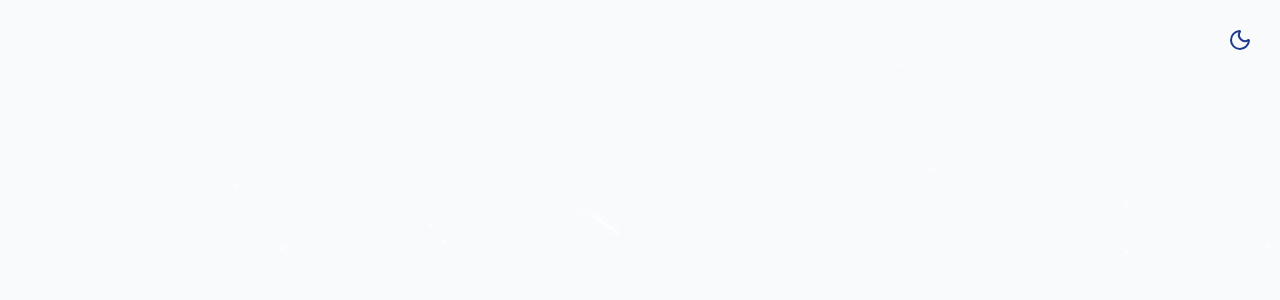
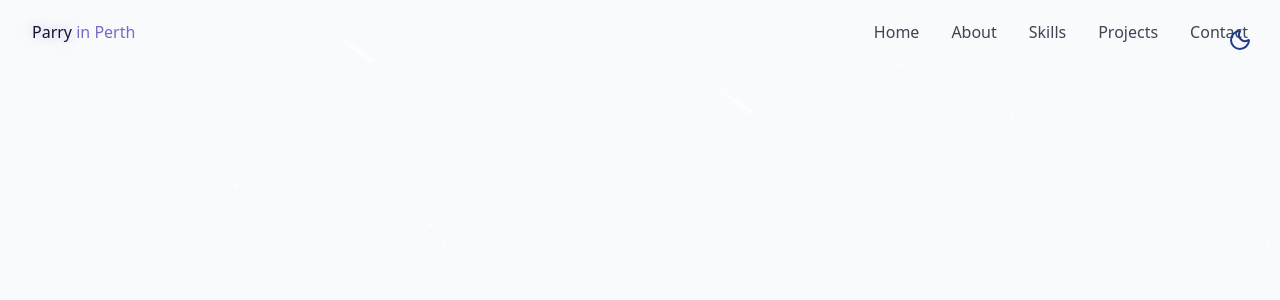
Before and after one commit to pawanjotsingh10/react-portfolio, a React (Vite) app: page / in a window 1280 px wide. Shown: the top 300 px of the page. Built offline with nearby package versions, Linux system fonts and the light colour scheme.

Commit message:
Implemented navbar- for bigger and smaller screens- implemented menu button for smaller screens

```diff
--- /dev/null
+++ b/src/components/NavBar.jsx
@@ -0,0 +1,79 @@
+import { Menu, X } from "lucide-react"
+import { useEffect, useState } from "react"
+
+const navItems=[
+    {name:"Home",href:"#home"},
+    {name:"About",href:"#about"},
+    {name:"Skills",href:"#skills"},
+    {name:"Projects",href:"#projects"},
+    {name:"Contact",href:"#contact"},
+
+]
+
+
+export const NavBar=()=>{
+
+    const [isScrolled,setIsScrolled]=useState(false)
+    const [isMenuOpen,setIsMenuOpen]=useState(false)
+
+    useEffect(()=>{
+        const handleScroll=()=>{
+            setIsScrolled(window.screenY>10)
+        }
+
+        window.addEventListener("scroll",handleScroll)
+        return()=> window.removeEventListener("scroll",handleScroll)
+        // To take care of memory leaks/stacking of event listeners
+
+    },[])
+
+    return <nav className={`fixed w-full z-40 transition-all duration-300
+                ${isScrolled? "py-3 bg-background/80 backdrop-blue-md shadow-xs": "py-5"}`}>
+                    {/* when scrolled nav bar will get thin and opacity will be little less */}
+                    <div className="container flex items-center justify-between">
+                        <a className="text-xl-bold text-primary flex items-center" href="#home">
+                            <span className="relative z-10">
+                                <span className="text-glow text-foreground">Parry</span>{" "}
+                                in Perth
+                            </span>
+                        </a>
+
+                        {/* Desktop nav */}
+                        <div className="hidden md:flex space-x-8">
+                            {/* Hide the nav items in screens smaller than md*/}
+                            {navItems.map((item,key)=>(
+                                <a key={item.key} href={item.href} className="text-foreground/80 hover:text-primary transition-colors duration-300">
+                                    {item.name}
+                                </a>
+                            ))}
+                        </div>
+
+                        {/* mobile nav */}
+                        <button
+                        onClick={()=> setIsMenuOpen((prev)=> !prev)}
+                        className="md:hidden p-2 text-foreground z-50"
+                        // button is visible only on small screens
+                        aria-label={isMenuOpen?"Close Menu":"Open Menu"}
+                        >
+                            {isMenuOpen? <X size={24}/> : <Menu size={24}/>}
+                            </button>
+                        <div className={`fixed inset-0 bg-background/1 backdrop-blur-md z-40 flex flex-col items-center justify-center
+                                        transition all duration-300 md:hidden
+                                        ${isMenuOpen? "opacity-100 pointer-events-auto":"opacity-0 pointer-events-none"}`}>
+                                        {/* inset-0 is shortcut for top-0 right-0 bottom-0 left-0  -- so the div covers entire screen*/}
+                            <div className="flex flex-col space-y-8 text-xl">
+                                {navItems.map((item,key)=>(
+                                    <a key={item.key}
+                                    href={item.href}
+                                    className="text-foreground/80 hover:text-primary transition-colors duration-300"
+                                    onClick={()=> setIsMenuOpen(false)}
+                                    >
+                                        {item.name}
+                                    </a>
+                                ))}
+                            </div>
+                        </div>
+
+                    </div>
+                </nav>
+}
--- a/src/pages/Home.jsx
+++ b/src/pages/Home.jsx
@@ -1,3 +1,4 @@
+import { NavBar } from "../components/NavBar"
 import { StarBackground } from "../components/StarBackground"
 import { ThemeToggle } from "../components/ThemeToggle"
 
@@ -15,6 +16,7 @@
 
         {
             //navbar
+            <NavBar/>
         }
 
         {
```
